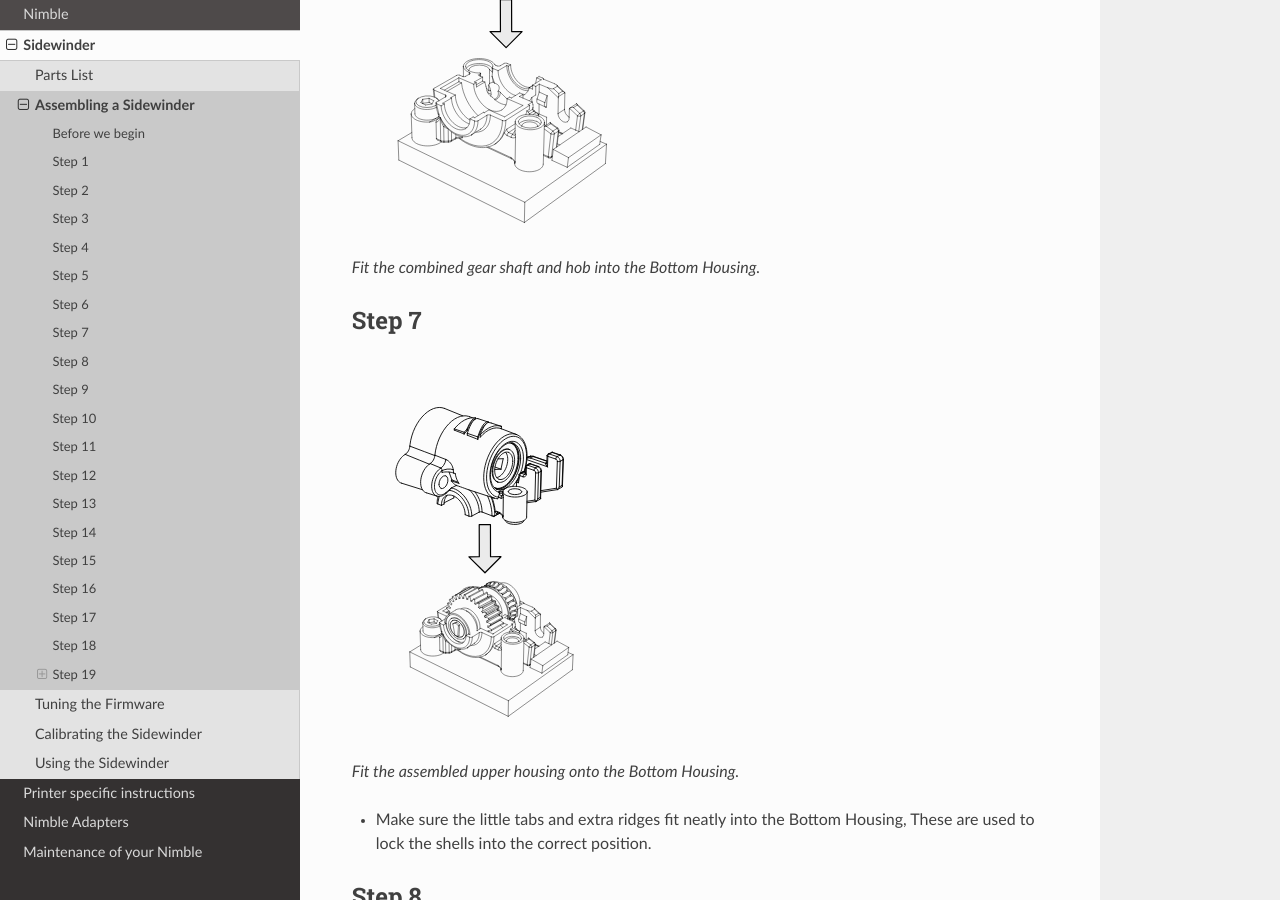
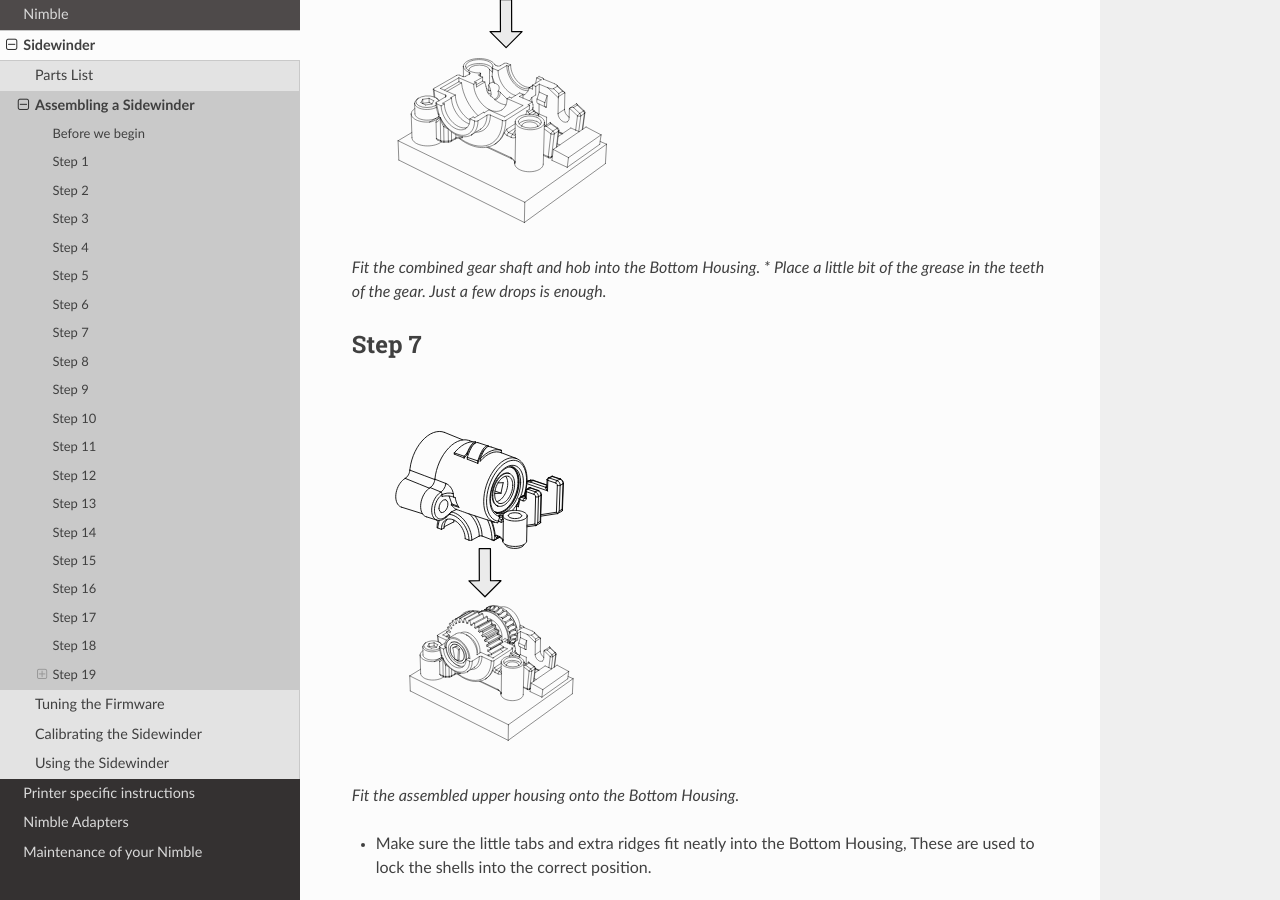
Before and after one commit to ZestyTechnology/zesty-docs, a Sphinx documentation site: the page built from docs/sidewinder/assembly.rst, in a window 1280 px wide and 900 px high, scrolled down 3786 px. Built offline with Sphinx 7.4.7 and the Read the Docs theme 2.0.0, drawn with Linux system fonts in a browser that asks for light colours.

Commit message:
Update assembly.rst

```diff
--- a/docs/sidewinder/assembly.rst
+++ b/docs/sidewinder/assembly.rst
@@ -92,7 +92,7 @@ Step 6
     :width: 286px
 
     Fit the combined gear shaft and hob into the Bottom Housing.
-
+    * Place a little bit of the grease in the teeth of the gear. Just a few drops is enough.
 
 Step 7
 ------
```
